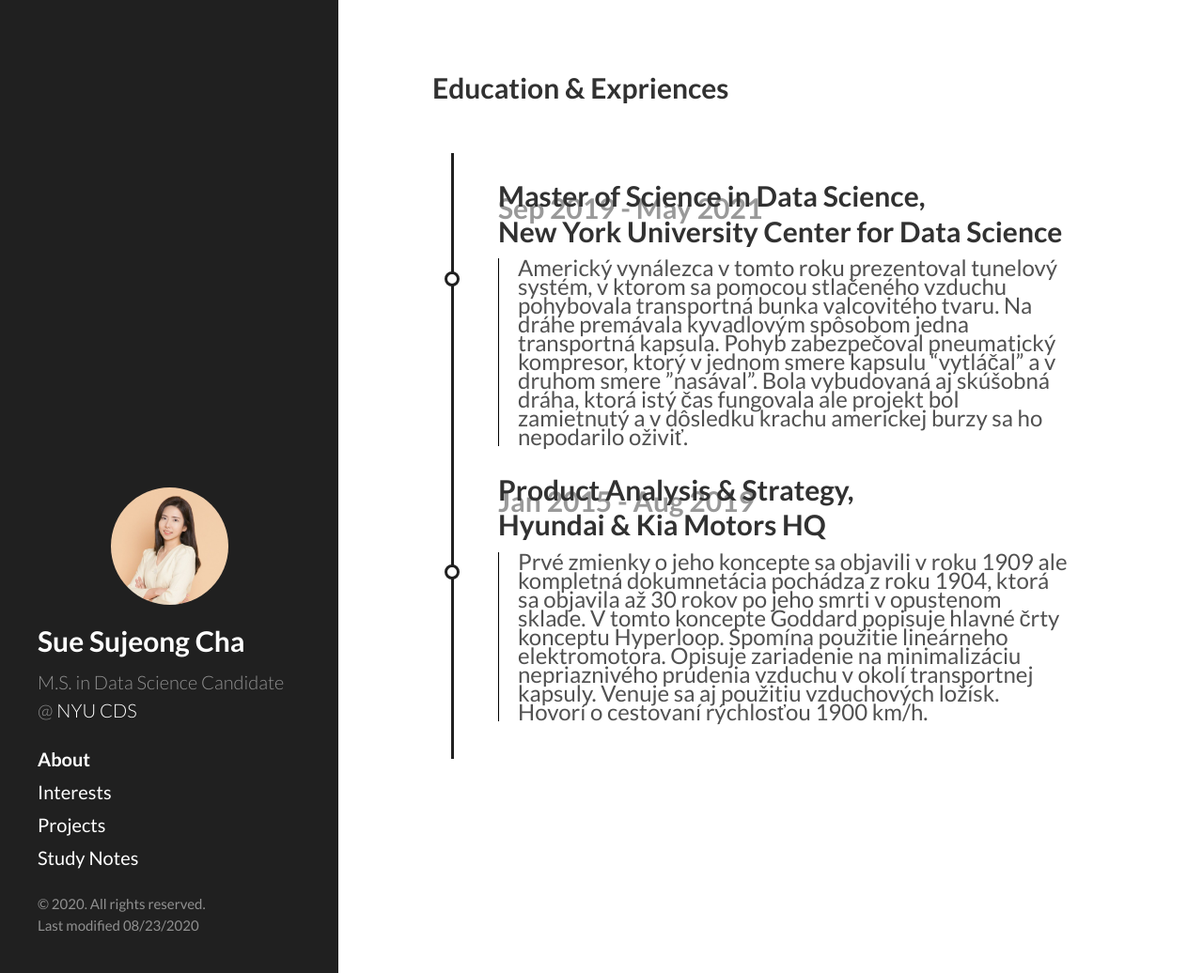
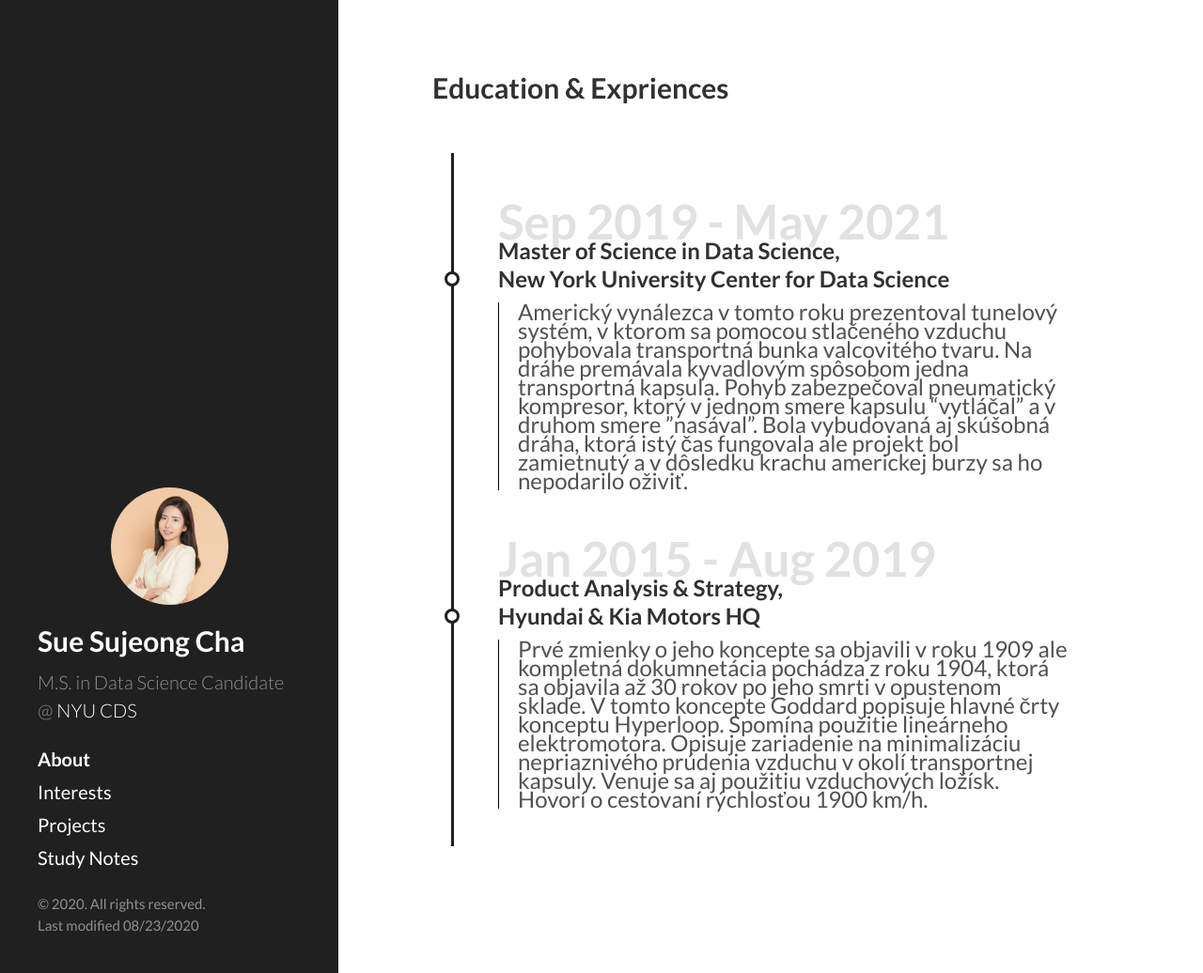
Before and after one commit to sujeongcha/sujeongcha.github.io, a Jekyll site: the page built from about.html, in a window 1280 px wide and 1036 px high. Shown: the whole window at 94% size. Built offline with Jekyll 4.4.1, drawn with Linux system fonts in a browser that asks for light colours; Markdown is read by kramdown in place of the engine named in the settings.

Commit message:
Update style.css

```diff
--- a/public/css/style.css
+++ b/public/css/style.css
@@ -28,13 +28,6 @@
 	margin: 40px 40px 40px 30px;
 }
 
-.timeline .column .title h1 {
-	font-size: 30px;
-	color: #999;
-	font-family: "Lato", sans-serif;
-	letter-spacing: 0px;
-}
-
 .timeline .column .title h2:before {
 	content: "";
 	position: absolute;
@@ -48,13 +41,13 @@
 }
 
 .timeline .column .title h2 {
-	font-size: 1.5rem;
-	color: #999;
+	font-size: 4vw;
+	color: #e2e1e1;
 }
 
 .timeline .column .title h3 {
-	margin-top: -60px;
-	font-size: 1.5rem;
+	margin-top: -25px;
+	font-size: 1.2rem;
 	color: #313131;
 }
 
```
